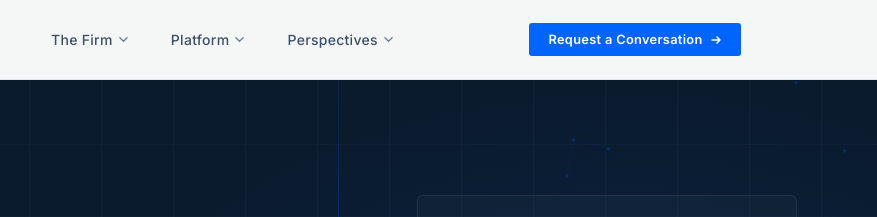
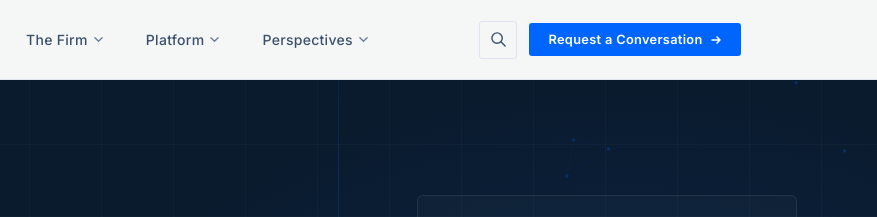
Before and after one commit to NestiGee/cyberprofound-website, a plain HTML site: page index.html in a window 1280 px wide. Shown: the top 217 px of the page, 403-1280 px from the left. Drawn offline with nearby package versions, Linux system fonts and the light colour scheme.

Commit message:
Fix: inject search icon button into nav__right on all pages

```diff
--- a/index.html
+++ b/index.html
@@ -931,7 +931,13 @@
     </ul>
 
     <div class="nav__right">
-      <a href="pages/contact.html" class="nav__talk">
+      <button class="nav__search-btn" id="searchBtn" aria-label="Open search">
+        <svg width="17" height="17" viewBox="0 0 18 18" fill="none" aria-hidden="true">
+          <circle cx="7.5" cy="7.5" r="5.5" stroke="currentColor" stroke-width="1.5"/>
+          <path d="M11.5 11.5L16 16" stroke="currentColor" stroke-width="1.5" stroke-linecap="round"/>
+        </svg>
+      </button>
+            <a href="pages/contact.html" class="nav__talk">
         Request a Conversation
         <svg width="12" height="12" viewBox="0 0 12 12" fill="none" aria-hidden="true">
           <path d="M2 6h8M7 3l3 3-3 3" stroke="currentColor" stroke-width="1.5" stroke-linecap="round" stroke-linejoin="round"/>
```
Also changed, not shown: pages/about.html (+7 -1 lines), pages/contact.html (+7 -1 lines), pages/criteria.html (+7 -1 lines), pages/governance.html (+7 -1 lines), pages/newsroom.html (+7 -1 lines), pages/platform.html (+7 -1 lines).
